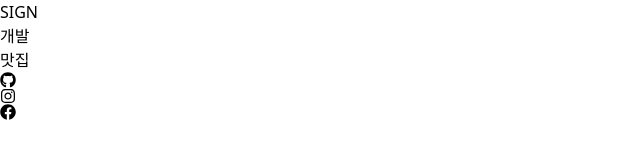
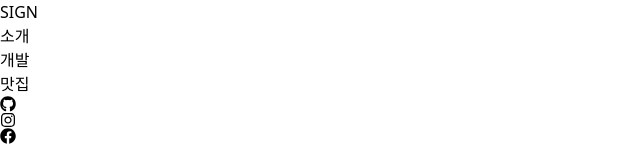
Before and after one commit to issign/blog, a React (Vite) app: page / in a window 1280 px wide. Shown: the top 160 px of the page, without its empty margins (0-640 px from the left). Built offline with nearby package versions, Linux system fonts and the light colour scheme; data requests are answered from the project's data file.

Commit message:
Add introduction in Dropdown

```diff
--- a/db.json
+++ b/db.json
@@ -1,5 +1,10 @@
 {
   "posts": [
+    {
+      "id": 0,
+      "name": "",
+      "category": "소개"
+    },
     {
       "id": 1,
       "name": "React",
--- a/src/components/forms/Dropdown.js
+++ b/src/components/forms/Dropdown.js
@@ -1,7 +1,7 @@
 import { useState, useEffect, useRef } from "react";
 import Link from "../links/Link";
 
-function Dropdown({ posts, children }) {
+function Dropdown({ posts, name }) {
   const [isOpen, setIsOpen] = useState(false);
   const divEl = useRef();
 
@@ -29,7 +29,7 @@ function Dropdown({ posts, children }) {
 
   return (
     <div ref={divEl}>
-      <div onClick={handleClick}>{children}</div>
+      <div onClick={handleClick}>{name}</div>
       {isOpen && <div>{renderedPosts}</div>}
     </div>
   );
--- a/src/pages/Nav.js
+++ b/src/pages/Nav.js
@@ -18,14 +18,12 @@ function Nav() {
     fetchPosts();
   }, []);
 
+  // Find all the categories.
   const categories = new Set(posts.map((post) => post.category));
+  // And find the posts which have the same category.
   const renderedPosts = Array.from(categories).map((category, i) => {
     const relatedPosts = posts.filter((post) => post.category == category);
-    return (
-      <Dropdown posts={relatedPosts} key={i}>
-        {category}
-      </Dropdown>
-    );
+    return <Dropdown name={category} posts={relatedPosts} key={i} />;
   });
 
   return (
@@ -34,7 +32,6 @@ function Nav() {
         <Link>SIGN</Link>
       </div>
       <div>
-        {/* <Dropdown>소개</Dropdown> */}
         {renderedPosts}
       </div>
       <div>
```
